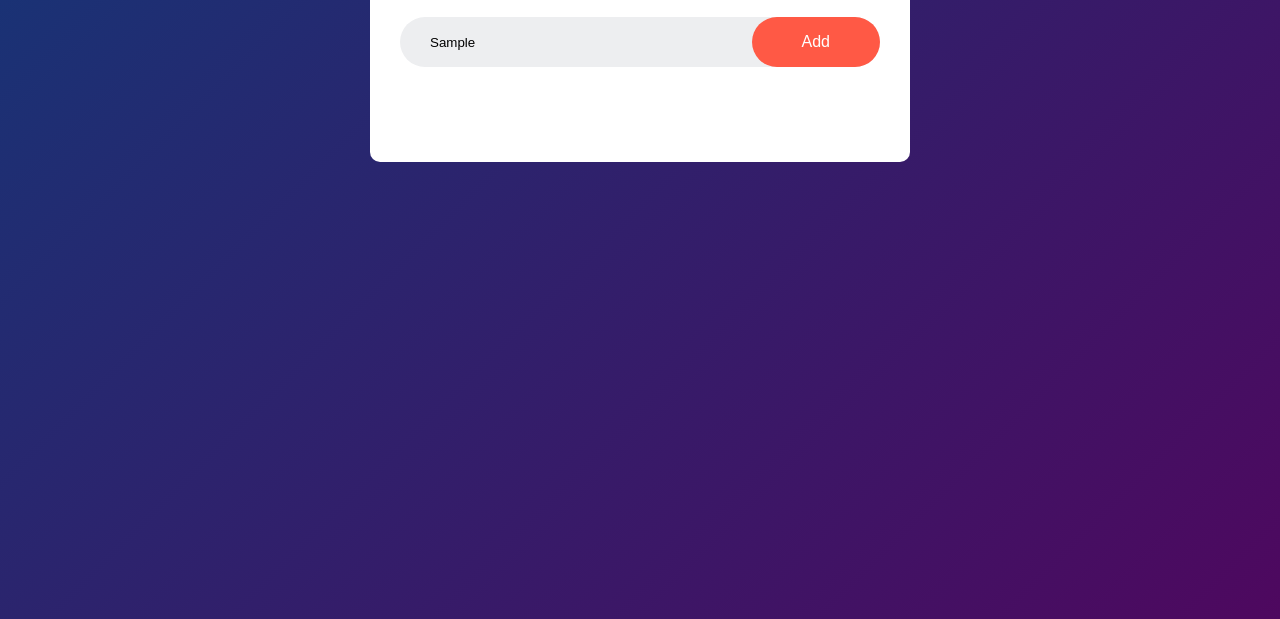
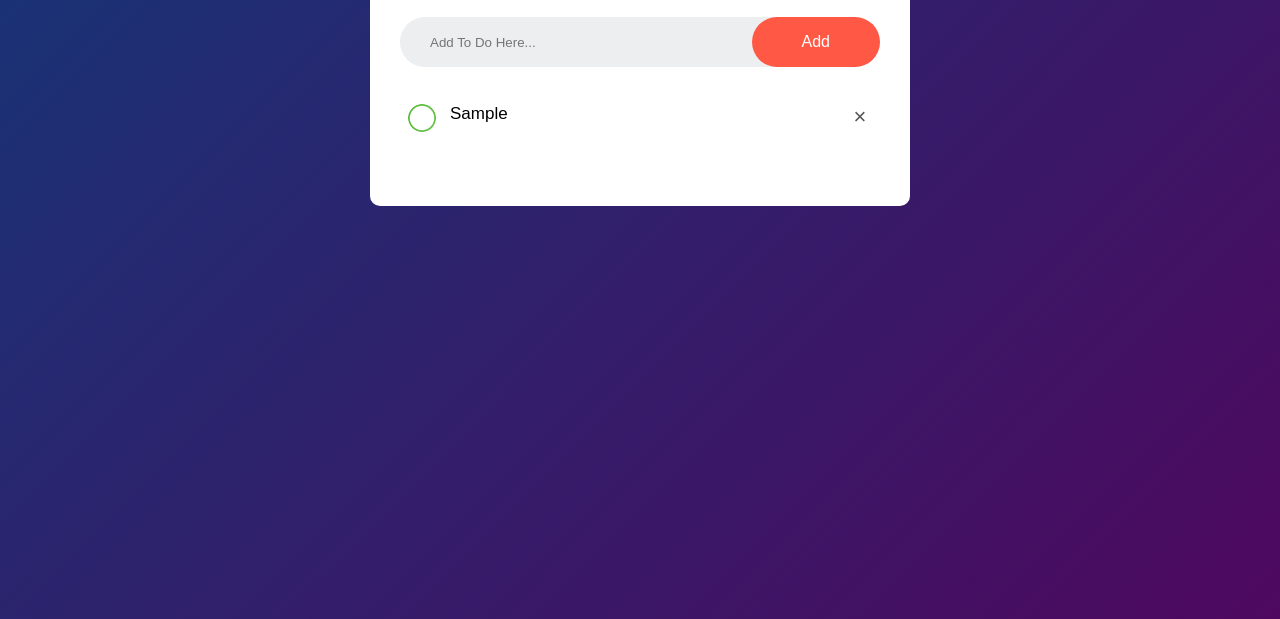
Before and after one commit to OamoTololo/to-do-list, a plain HTML site: page index.html in a window 1280 px wide. Both pictures are taken after typing "Sample" into the empty fields and a click on the button "Add". Shown: the part 181-800 px from the top of the page. Drawn offline with Linux system fonts and the light colour scheme.

Commit message:
Created javascript code to handle adding a to do, marking a to do as done and removing the to do.

```diff
--- a/index.html
+++ b/index.html
@@ -12,9 +12,9 @@
             <h2>To-Do-List <i class="fa-solid fa-list"></i></h2>
             <div class="row">
                 <input type="text" id="input-box" placeholder="Add To Do Here...">
-                <button>Add</button>
+                <button onclick="addTask()">Add</button>
             </div>
-            <ul class="list">
+            <ul id="list-container">
 <!--               <li class="checked">Task 1</li>-->
 <!--               <li>Task 2</li>-->
 <!--               <li>Task 3</li>-->
--- a/script.js
+++ b/script.js
@@ -0,0 +1,24 @@
+const inputBox = document.getElementById('input-box');
+const listContainer = document.getElementById('list-container');
+
+function addTask()
+{
+    if (inputBox.value === '') {
+        alert("You need to write a to do before you can add!!!")
+    }else {
+        let li = document.createElement("li");
+        li.innerHTML = inputBox.value;
+        listContainer.appendChild(li);
+        let span = document.createElement("span");
+        span.innerHTML = "\u00d7";
+        li.appendChild(span);
+    }
+    inputBox.value = "";
+}
+listContainer.addEventListener("click", function (e) {
+    if (e.target.tagName === "LI") {
+        e.target.classList.toggle("checked");
+    }else if (e.target.tagName === "SPAN") {
+        e.target.parentElement.remove()
+    }
+}, false);
--- a/style.css
+++ b/style.css
@@ -83,3 +83,18 @@ ul li.checked {
 ul li.checked::before {
     background-image: url("images/checked.jpeg");
 }
+ul li span {
+    position: absolute;
+    right: 0;
+    top: 5px;
+    width: 40px;
+    height: 40px;
+    font-size: 22px;
+    color: #555;
+    line-height: 40px;
+    text-align: center;
+    border-radius: 50%;
+}
+ul li span:hover {
+    background: #edeef0;
+}
```
